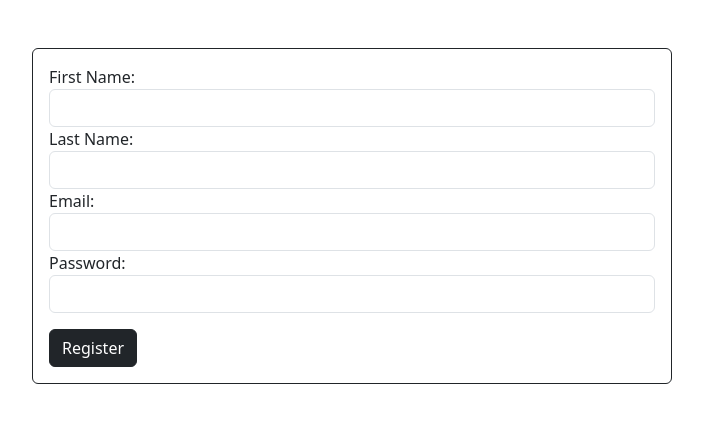
After one commit to Danitife/PhpClass, a PHP site: page /forms.php in a window 1280 px wide. The commit adds this page. Shown: the top 423 px of the page, without its empty margins (288-991 px from the left). Run offline with PHP 8.4, Linux system fonts and the light colour scheme; data that the repository does not hold is empty.

Commit message:
start form

```diff
--- /dev/null
+++ b/forms.php
@@ -0,0 +1,47 @@
+<?php
+
+// PHP SUPER GLOBALS
+// $_GET
+// $_POST
+// $_REQUEST
+// $_SESSION
+// $_SERVER
+// $_COOKIE
+// $_FILES
+
+$first_name = $_POST['first_name'];
+echo $first_name;
+?>
+
+<!DOCTYPE html>
+<html lang="en">
+<head>
+    <meta charset="UTF-8">
+    <meta name="viewport" content="width=device-width, initial-scale=1.0">
+    <link href="https://cdn.jsdelivr.net/npm/bootstrap@5.3.8/dist/css/bootstrap.min.css" rel="stylesheet" integrity="sha384-sRIl4kxILFvY47J16cr9ZwB07vP4J8+LH7qKQnuqkuIAvNWLzeN8tE5YBujZqJLB" crossorigin="anonymous">
+    <title>Document</title>
+</head>
+<body>
+    <form action="forms.php" method="post" class="w-50 mx-auto mt-5 p-3 border border-dark rounded">
+        <div class="form-group">
+            <label for="first_name">First Name:</label>
+            <input class="form-control" type="text" name="first_name">
+        </div>
+        <div class="form-group">
+            <label for="last_name">Last Name:</label>
+            <input class="form-control" type="text" name="last_name">
+        </div>
+        <div class="form-group">
+            <label for="email">Email:</label>
+            <input class="form-control" type="email" name="email">
+        </div>
+        <div class="form-group">
+            <label for="password">Password:</label>
+            <input class="form-control" type="password" name="password">
+        </div>
+        <div>
+            <button class="btn btn-dark mt-3" type="submit">Register</button>
+        </div>
+    </form>
+</body>
+</html>
--- a/index.php
+++ b/index.php
@@ -104,6 +104,8 @@ for($i = 0; $i < count($hobbies); $i++){
 </head>
 <body>
     <main>
+        <?php include 'components/navbar.html'; ?>
+
         <ul class="list-group bg-dark text-light p-2">
             <?php foreach($courses as $cours){
                 echo "<li class='list-group-item'>I love $cours</li>";
```
Also changed, not shown: components/navbar.html (added, +21 -0 lines), profile.php (added, +19 -0 lines).
